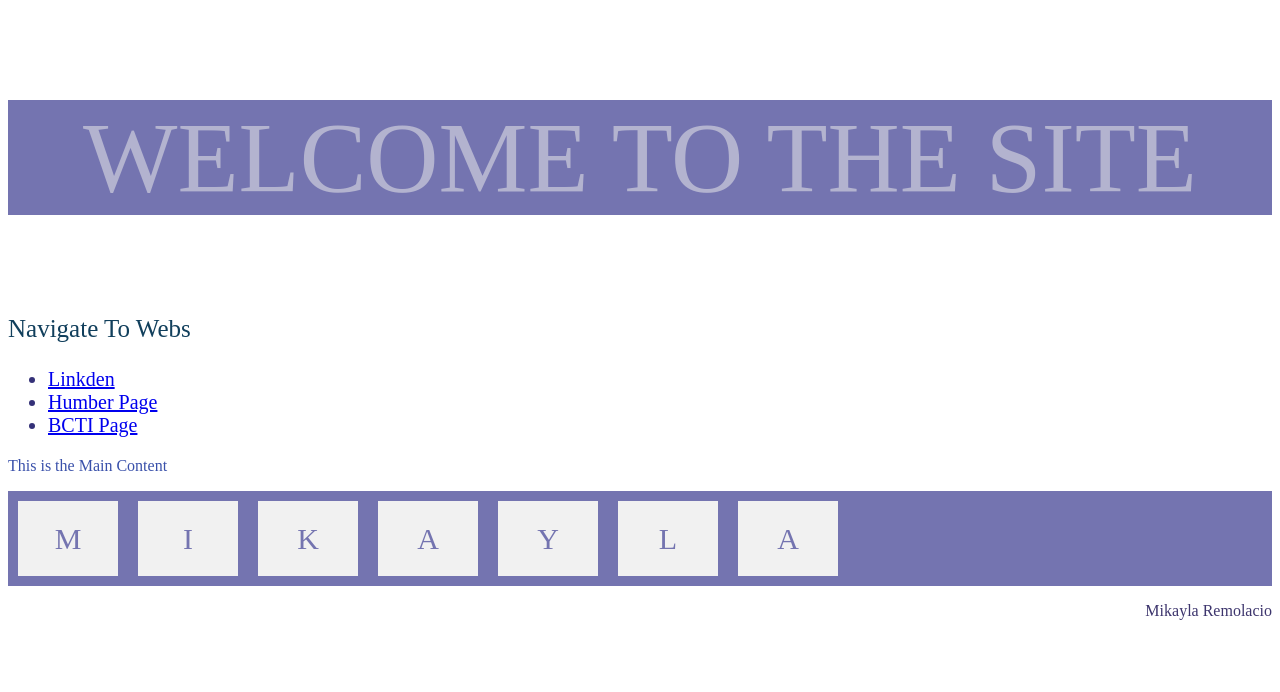
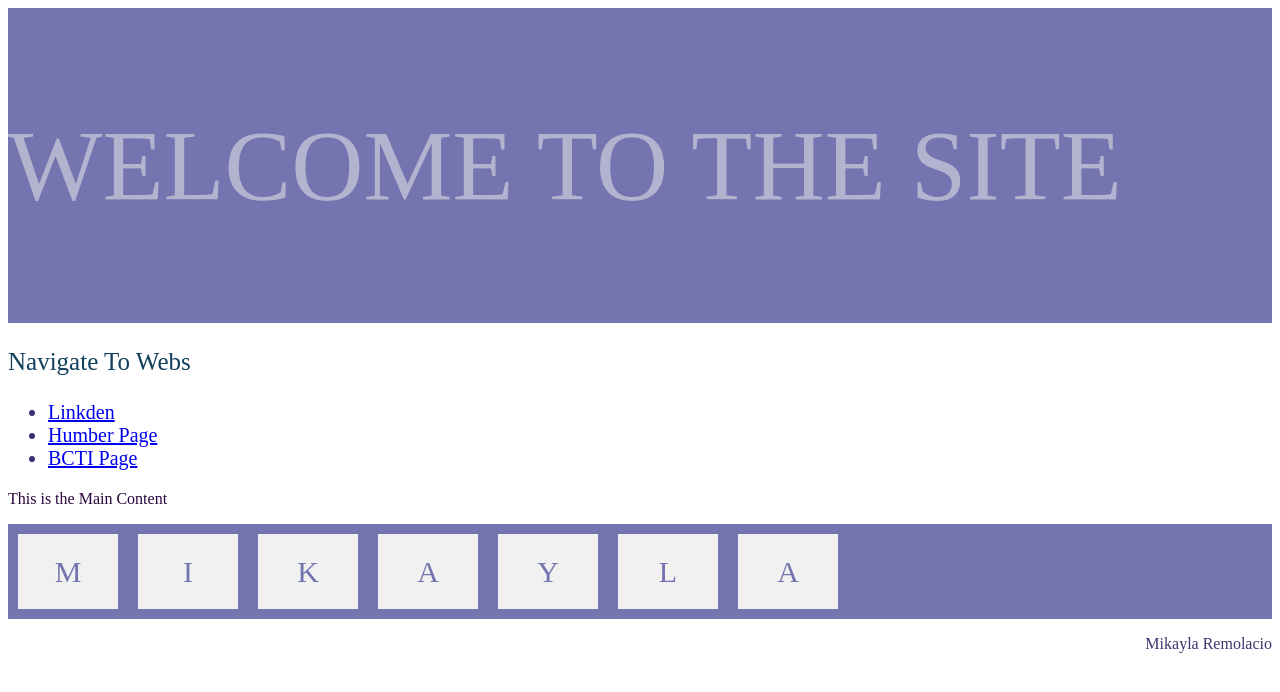
Before and after one commit to MikaylaRemolacioSecE/Lab2, a plain HTML site: page index.html in a window 1280 px wide. Drawn offline with Linux system fonts and the light colour scheme.

Commit message:
Actual Final

```diff
--- a/style.css
+++ b/style.css
@@ -2,15 +2,18 @@
     color:#b3b3cf;
     text-align: center;
     font-size: 100px;
+    display: flex;
 }
 
 .ntxt{
     color:rgb(17, 63, 92);
     font-size: 25px;
+    display: flex;
 }
 
 .mtxt{
-    color:rgb(57, 80, 170);
+    color:rgb(42, 6, 61);
+    display: flex;
 }
 
 .ftxt{
@@ -25,6 +28,7 @@ ul{
 
 header{
     background-color: #7474b0;
+    display: flex;
 }
 
 .flex-container{
```
